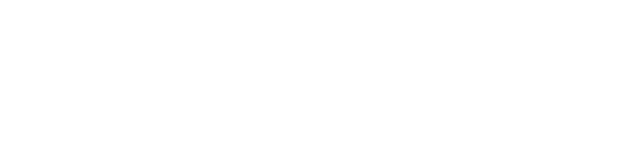
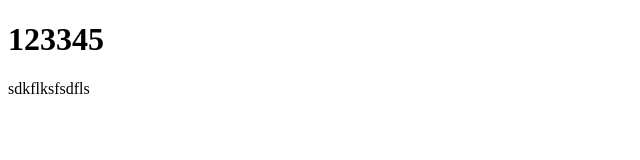
Before and after one commit to aspiron/Project_example2, a plain HTML site: page index.html in a window 1280 px wide. Shown: the whole page, without its empty margins (0-640 px from the left). Drawn offline with Linux system fonts and the light colour scheme.

Commit message:
header added

```diff
--- a/index.html
+++ b/index.html
@@ -7,6 +7,7 @@
     <title>Document</title>
 </head>
 <body>
-
+    <h1>123345</h1>
+    <p>sdkflksfsdfls</p>
 </body>
 </html>
```
